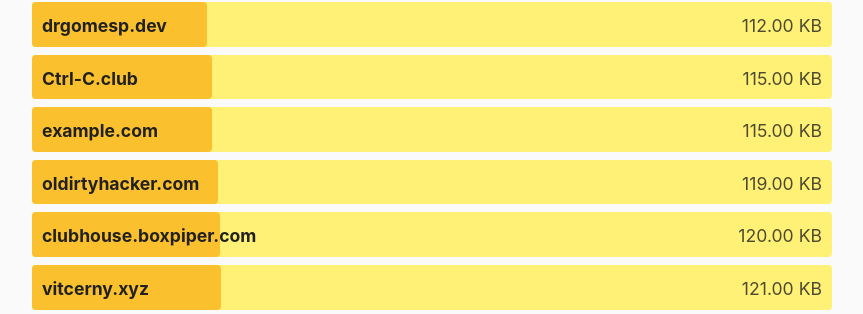
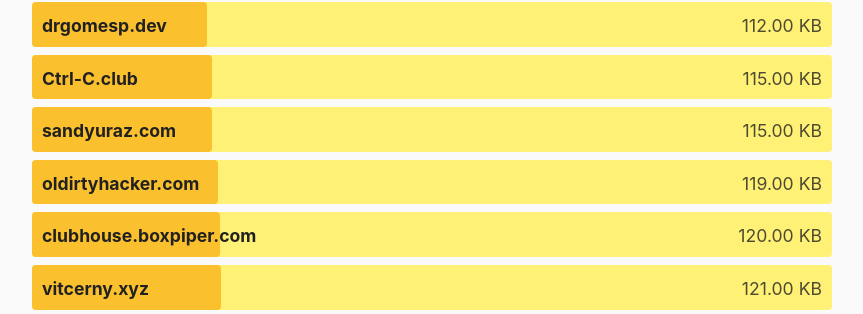
Before and after one commit to kevquirk/512kb.club, a Jekyll site: the page built from index.md, in a window 1280 px wide and 900 px high, scrolled down 13744 px. Shown: the part 140-454 px from the top of the window, without its empty margins (208-1071 px from the left). Built offline with Jekyll 4.4.1, drawn with Linux system fonts in a browser that asks for light colours.

Commit message:
Forgot to update the domain entry
Signed-off-by: Sandy <ctu@ku.edu>

```diff
--- a/_data/sites.yml
+++ b/_data/sites.yml
@@ -1578,7 +1578,7 @@
   size: 77.6
   last_checked: 2021-12-22
 
-- domain: example.com
+- domain: sandyuraz.com
   url: https://sandyuraz.com/
   size: 115
   last_checked: 2022-02-26
```
